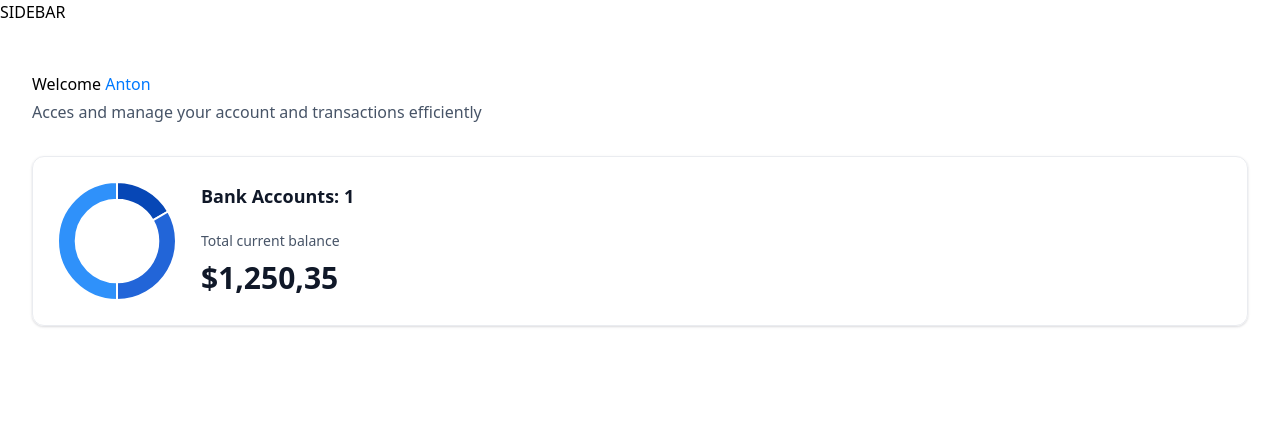
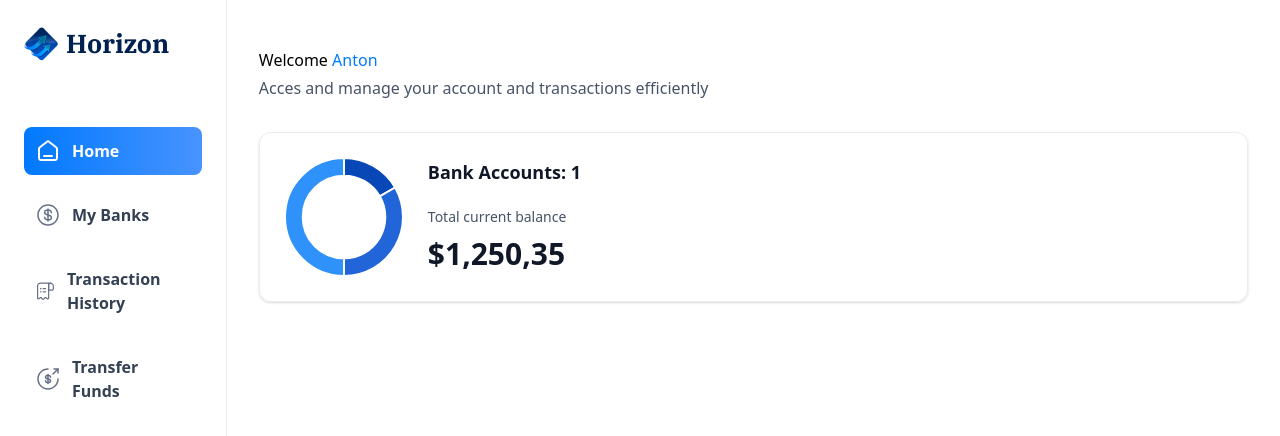
Before and after one commit to UN5UB/horizon-bank, a Next.js app: page / in a window 1280 px wide. Shown: the top 436 px of the page. Built offline with nearby package versions, Linux system fonts and the light colour scheme.

Commit message:
add sidebar

```diff
--- a/app/(root)/layout.tsx
+++ b/app/(root)/layout.tsx
@@ -1,12 +1,26 @@
+import MobileNav from "@/components/MobileNav";
+import Sidebar from "@/components/Sidebar";
+import Image from "next/image";
+
 export default function RootLayout({
   children,
 }: Readonly<{
   children: React.ReactNode;
 }>) {
+  const loggedIn = { firstName: "Anton", LastName: "JSM" };
   return (
-    <main>
-      SIDEBAR
-      {children}
+    <main className="flex h-screen w-full font-inter">
+      <Sidebar user={loggedIn} />
+
+      <div className="flex size-full flex-col">
+        <div className="root-layout">
+          <Image src="/icons/logo.svg" width={30} height={30} alt="menu logo" />
+          <div>
+            <MobileNav user={loggedIn} />
+          </div>
+        </div>
+        {children}
+      </div>
     </main>
   );
 }
--- /dev/null
+++ b/components/MobileNav.tsx
@@ -0,0 +1,7 @@
+import React from "react";
+
+const MobileNav = ({ user }: MobileNavProps) => {
+  return <div>MobileNav</div>;
+};
+
+export default MobileNav;
--- /dev/null
+++ b/components/Sidebar.tsx
@@ -0,0 +1,56 @@
+"use client";
+
+import { sidebarLinks } from "@/constants";
+import { cn } from "@/lib/utils";
+import Image from "next/image";
+import Link from "next/link";
+import { usePathname } from "next/navigation";
+import React from "react";
+const Sidebar = ({ user }: SiderbarProps) => {
+  const pathName = usePathname();
+
+  return (
+    <section className="sidebar">
+      <nav className="flex flex-col gap-4">
+        <Link href="/" className="flex cursor-pointer mb-12 items-center gap-2">
+          <Image
+            src="/icons/logo.svg"
+            width={34}
+            height={34}
+            alt="Horizon Logo"
+          />
+          <h1 className="sidebar-logo">Horizon</h1>
+        </Link>
+        {sidebarLinks.map((link) => {
+          const isActive =
+            pathName === link.route || pathName.startsWith(`${link.route}/`);
+          return (
+            <Link
+              href={link.route}
+              key={link.label}
+              className={cn("sidebar-link", {
+                "bg-bank-gradient": isActive,
+              })}
+            >
+              <div className="relative size-6">
+                <Image
+                  src={link.imgURL}
+                  alt={link.label}
+                  fill
+                  className={cn({ "brightness-[3] invert-0": isActive })}
+                />
+              </div>
+              <p className={cn("sidebar-label", { "!text-white": isActive })}>
+                {link.label}
+              </p>
+            </Link>
+          );
+        })}
+        USER
+      </nav>
+      FOOTER
+    </section>
+  );
+};
+
+export default Sidebar;
```
